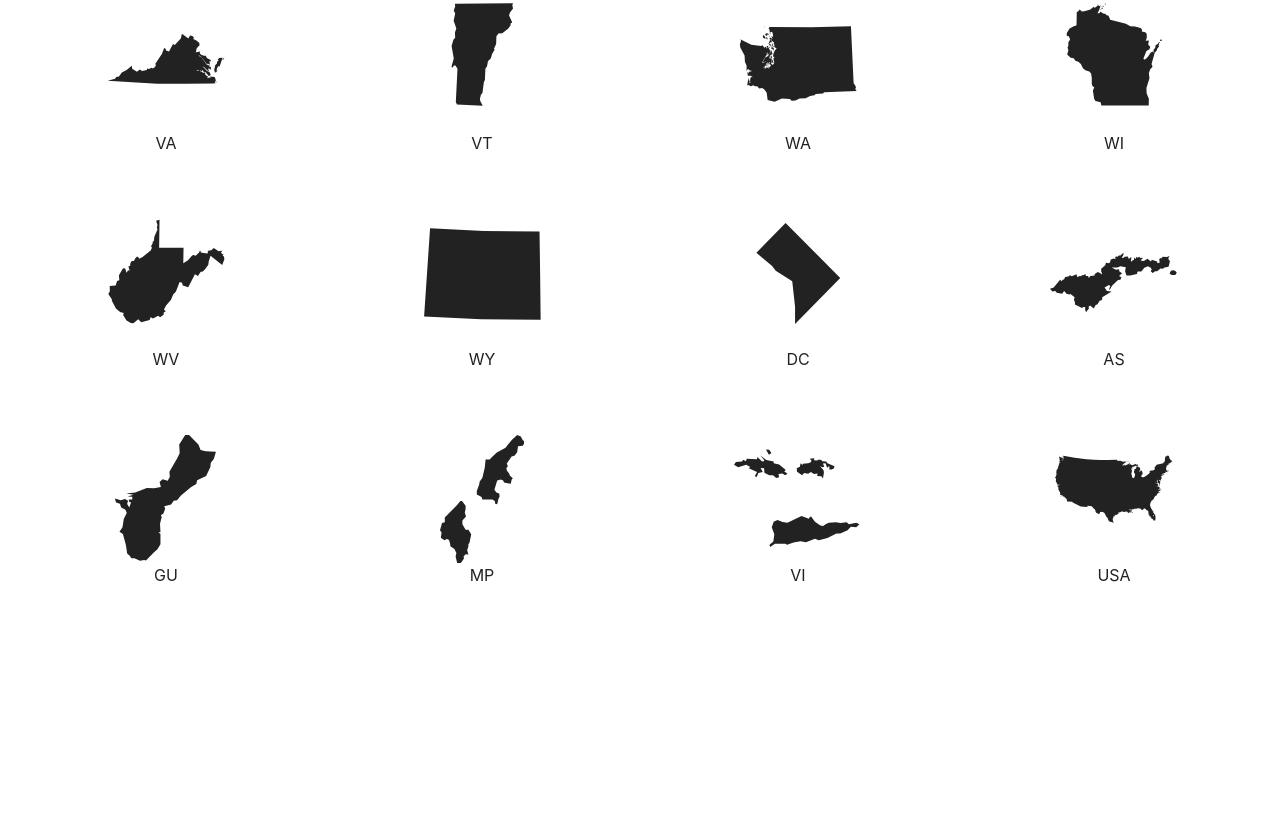
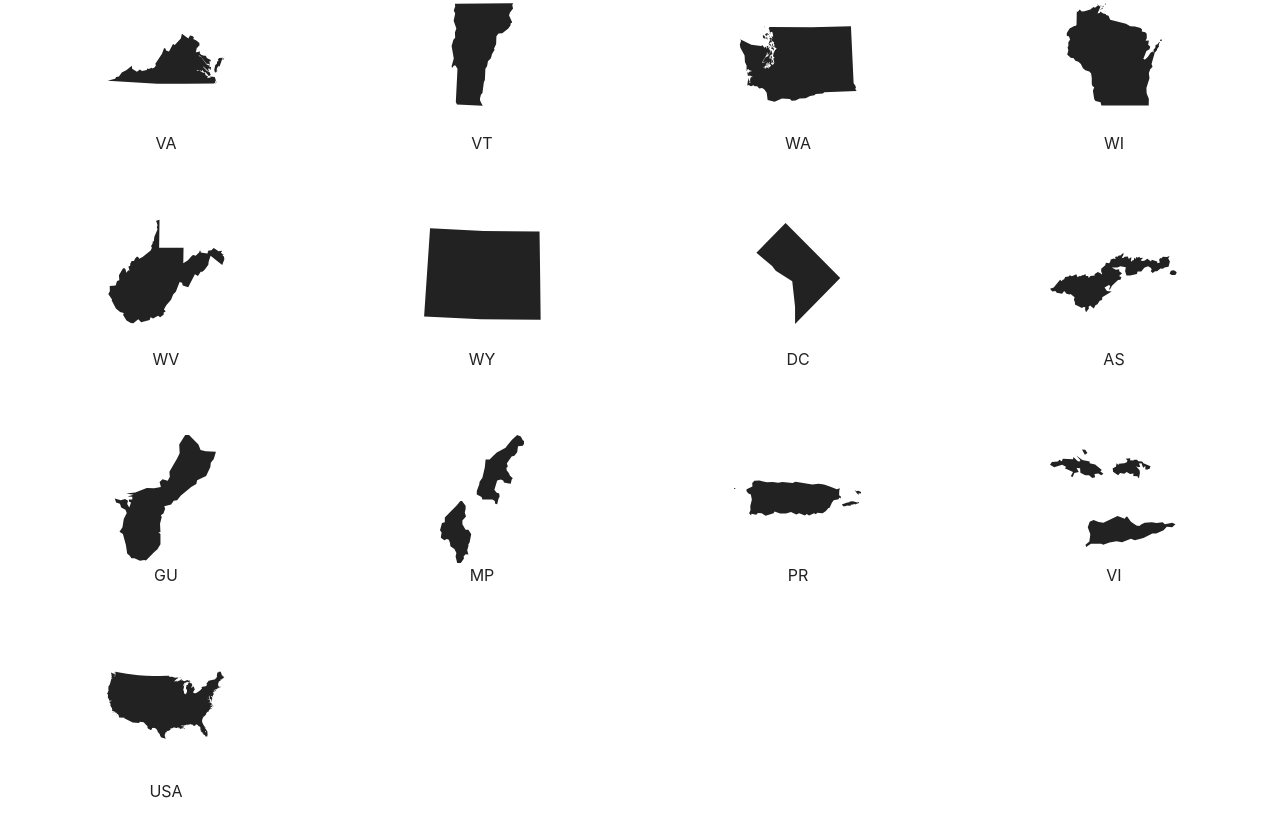
Before and after one commit to coryetzkorn/state-svg-defs, a plain HTML site: page docs/index.html in a window 1280 px wide. Shown: the part 2789-3627 px from the top of the page. Before the commit the page ends 3480 px from the top, so only its background shows below. Drawn offline with Linux system fonts and the light colour scheme.

Commit message:
adds PR to demo

```diff
--- a/docs/index.html
+++ b/docs/index.html
@@ -583,6 +583,12 @@
       <span class="name">MP</span>
     </div>
     <div class="states__item">
+      <svg class="icon icon-state-PR">
+        <use xlink:href="#icon-state-PR"></use>
+      </svg>
+      <span class="name">PR</span>
+    </div>
+    <div class="states__item">
       <svg class="icon icon-state-VI">
         <use xlink:href="#icon-state-VI"></use>
       </svg>
```
